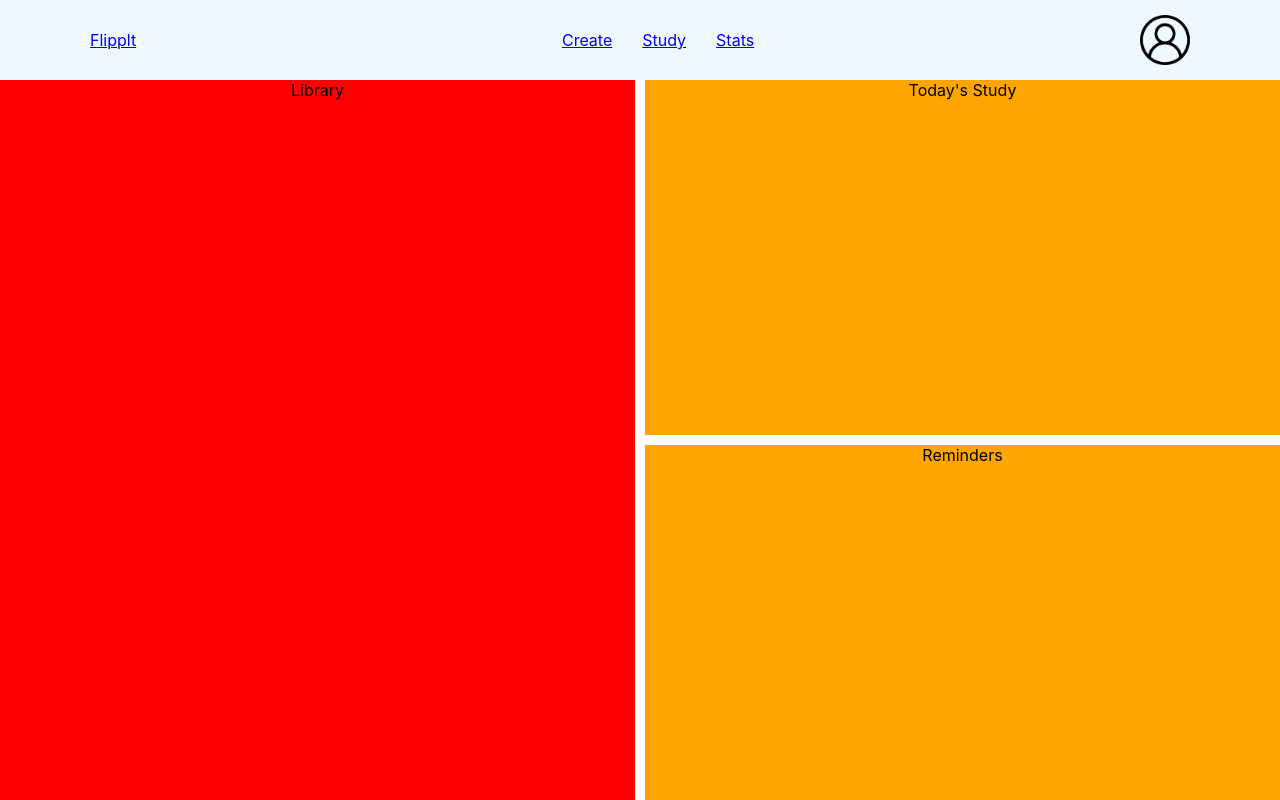
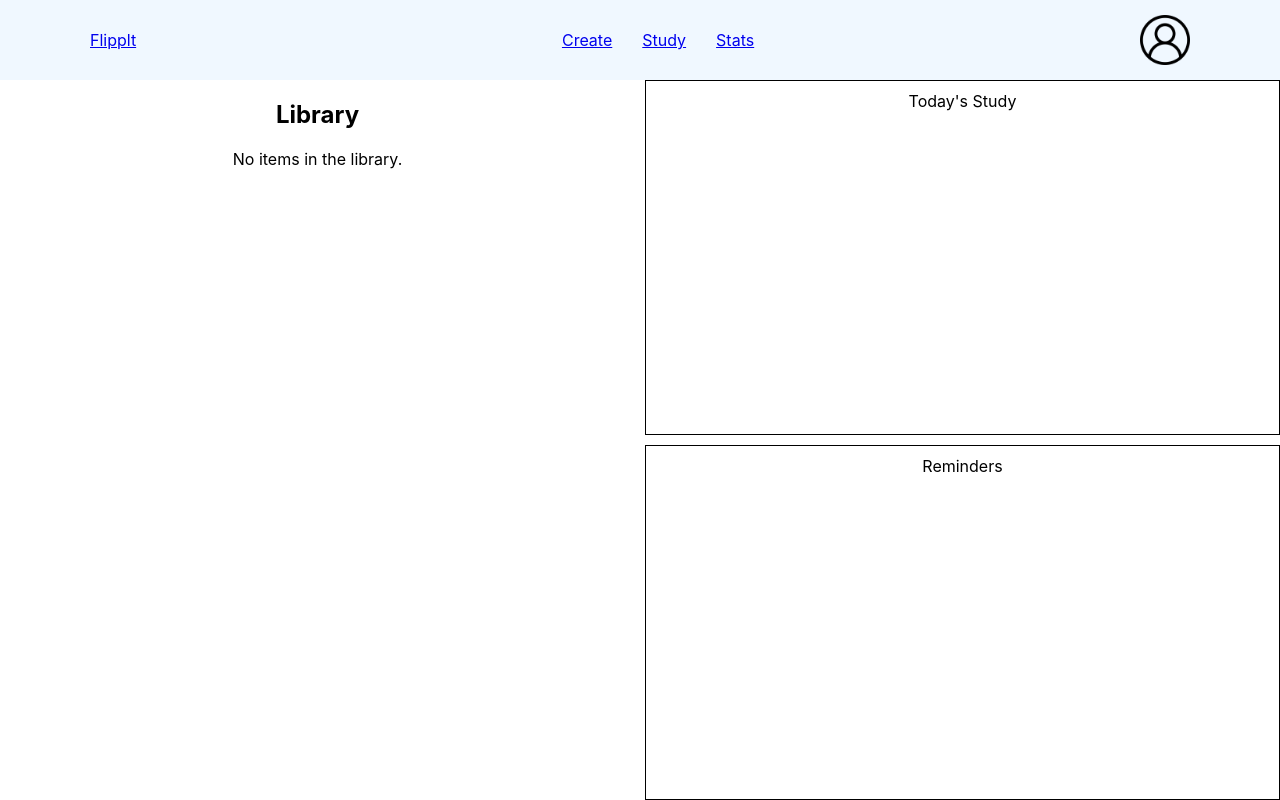
Before and after one commit to hyeonho-jeong/quizlet, a React (Create React App) app: page / in a window 1280 px wide. Built offline with nearby package versions, Linux system fonts and the light colour scheme.

Commit message:
Update the MainPage
If I click the create pages, it will show on main page.

```diff
--- a/src/components/Layout/Layout.js
+++ b/src/components/Layout/Layout.js
@@ -1,12 +1,21 @@
-import React from 'react';
+// Layout.js
+import React, { useState } from 'react';
 import { BrowserRouter as Router, Route, Routes } from 'react-router-dom';
 import Header from "./Header/Header";
 import styles from "./Layout.module.css";
 import CreatePage from "./Pages/CreatePage";
 import StatsPage from "./Pages/StatsPage";
 import StudyPage from "./Pages/StudyPage";
+import Library from "./Library";
 
 const Layout = () => {
+    const [selectedItems, setSelectedItems] = useState([]);
+
+    const updateSelectedItems = (newItems) => {
+        setSelectedItems(newItems);
+        localStorage.setItem('selectedItems', JSON.stringify(newItems));
+    };
+
     return (
         <Router>
             <div className={styles.layout}>
@@ -19,7 +28,8 @@ const Layout = () => {
                             <React.Fragment>
                                 <main>
                                     <div className={styles.container}>
-                                        <div className={styles.library}>Library</div>
+                                        {/* Pass selectedItems as a prop to the Library component */}
+                                        <Library selectedItems={selectedItems} />
                                         <div className={styles.study}>Today's Study</div>
                                         <div className={styles.reminder}>Reminders</div>
                                     </div>
@@ -28,13 +38,16 @@ const Layout = () => {
                         }
                     />
 
-                    <Route path="/create" element={<CreatePage />} />
+                    <Route
+                        path="/create"
+                        element={<CreatePage selectedItems={selectedItems} updateSelectedItems={updateSelectedItems} />}
+                    />
                     <Route path="/study" element={<StudyPage />} />
                     <Route path="/stats" element={<StatsPage />} />
                 </Routes>
             </div>
         </Router>
-    )
-}
+    );
+};
 
 export default Layout;
--- a/src/components/Layout/Layout.module.css
+++ b/src/components/Layout/Layout.module.css
@@ -1,8 +1,8 @@
-.layout{
+.layout {
     padding-top: 80px;
 }
 
-.container{
+.container {
     display: grid;
     grid-template-columns: 1fr 1fr;
     grid-template-rows: 1fr 1fr;
@@ -10,21 +10,24 @@
     height: 90vh;
 }
 
-
 .library {
     grid-column: 1;
     grid-row: span 2;
-    background-color: red;
+    border: 1px solid black;
+    padding: 10px; /* Add padding for content */
+    overflow-y: auto; /* Add scrollbar if content overflows */
 }
 
 .study {
     grid-column: 2;
     grid-row: 1;
-    background-color: orange;
+    border: 1px solid black;
+    padding: 10px; /* Add padding for content */
 }
 
 .reminder {
     grid-column: 2;
     grid-row: 2;
-    background-color: orange;
+    border: 1px solid black;
+    padding: 10px; /* Add padding for content */
 }
--- /dev/null
+++ b/src/components/Layout/Library.js
@@ -0,0 +1,47 @@
+import React from 'react';
+import FolderImg from '../Layout/Pages/folder.png';
+import DeckImg from '../Layout/Pages/paper-stack.png';
+import CardImg from '../Layout/Pages/flash-cards.png';
+
+const Library = ({ selectedItems }) => {
+  return (
+    <div>
+      <h2>Library</h2>
+      {selectedItems.length > 0 ? (
+        <ul>
+          {selectedItems.map((item, index) => (
+            <li key={index}>
+              <div>
+                <img
+                  src={renderLibraryImage(item.type)}
+                  alt={`Library ${item.type}`}
+                  style={{ width: 50 }}
+                />
+              </div>
+              <div>
+                <p>{item.type}</p>
+              </div>
+            </li>
+          ))}
+        </ul>
+      ) : (
+        <p>No items in the library.</p>
+      )}
+    </div>
+  );
+};
+
+const renderLibraryImage = (option) => {
+  switch (option) {
+    case 'folder':
+      return FolderImg;
+    case 'deck':
+      return DeckImg;
+    case 'card':
+      return CardImg;
+    default:
+      return null;
+  }
+};
+
+export default Library;
--- a/src/components/Layout/Pages/CreatePage.js
+++ b/src/components/Layout/Pages/CreatePage.js
@@ -1,45 +1,41 @@
-import React, { useState } from 'react';
+// CreatePage.js
+import React, { useState, useEffect } from 'react';
 import styles from './CreatePage.module.css';
 import FolderImg from './folder.png';
 import DeckImg from './paper-stack.png';
 import CardImg from './flash-cards.png';
 
-const CreatePage = () => {
-  // State to track selected items
-  const [selectedItems, setSelectedItems] = useState([]);
+const CreatePage = ({ selectedItems, updateSelectedItems }) => {
+  const [newItem, setNewItem] = useState({ type: '', title: '', description: '' });
 
-  // Function to handle the click on an option
+  useEffect(() => {
+    setNewItem({ type: '', title: '', description: '' });
+  }, [selectedItems]);
+
   const handleOptionClick = (option) => {
-    // Create a new item with default details
     const newItem = {
       type: option,
       title: '',
       description: '',
     };
-    // Add the new item to the selectedItems state
-    setSelectedItems([...selectedItems, newItem]);
+    // Call the prop function from Layout to update selectedItems
+    updateSelectedItems([...selectedItems, newItem]);
   };
 
-  // Function to handle editing an item
   const handleEditItem = (item) => {
-    // Implement edit functionality
     console.log(`Editing ${item.type}`);
   };
 
-  // Function to handle sharing an item
   const handleShareItem = (item) => {
-    // Implement share functionality
     console.log(`Sharing ${item.type}`);
   };
 
-  // Function to handle deleting an item
   const handleDeleteItem = (item) => {
-    // Implement delete functionality
     const updatedItems = selectedItems.filter((selectedItem) => selectedItem !== item);
-    setSelectedItems(updatedItems);
+    // Call the prop function from Layout to update selectedItems
+    updateSelectedItems(updatedItems);
   };
 
-  // Function to render the content of the library
   const renderLibraryContent = () => {
     return selectedItems.map((item, index) => (
       <div key={`${item.type}-${index}`} className={styles.libraryItem}>
@@ -54,7 +50,6 @@ const CreatePage = () => {
     ));
   };
 
-  // Function to render the image based on item type
   const renderLibraryImage = (option) => {
     switch (option) {
       case 'folder':
@@ -68,13 +63,11 @@ const CreatePage = () => {
     }
   };
 
-  // JSX for the component
   return (
     <div className={styles.createPage}>
       <div className={`${styles.box} ${styles.createBox}`}>
         <h1>Create</h1>
         <div className={styles.optionsContainer}>
-          {/* Option for creating a folder */}
           <div
             className={styles.option}
             onClick={() => handleOptionClick('folder')}
@@ -82,8 +75,6 @@ const CreatePage = () => {
             <img src={FolderImg} alt="Create Folder" style={{ width: 50 }} />
             <span>Folder</span>
           </div>
-
-          {/* Option for creating a deck */}
           <div
             className={styles.option}
             onClick={() => handleOptionClick('deck')}
@@ -91,8 +82,6 @@ const CreatePage = () => {
             <img src={DeckImg} alt="Create Deck" style={{ width: 50 }} />
             <span>Deck</span>
           </div>
-
-          {/* Option for creating a card */}
           <div
             className={styles.option}
             onClick={() => handleOptionClick('card')}
@@ -105,7 +94,6 @@ const CreatePage = () => {
 
       <div className={`${styles.box} ${styles.libraryBox}`}>
         <h1>Library</h1>
-        {/* Render the content of the library */}
         {renderLibraryContent()}
       </div>
     </div>
```
